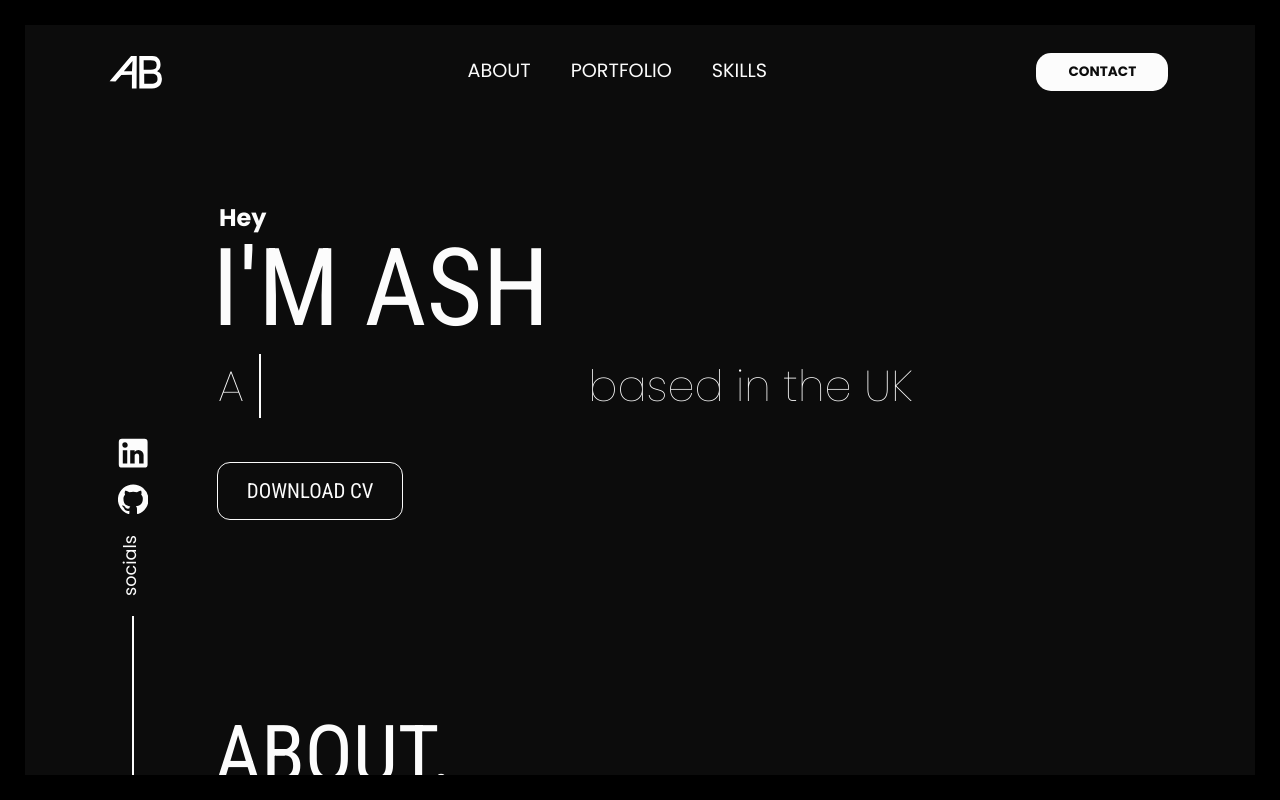
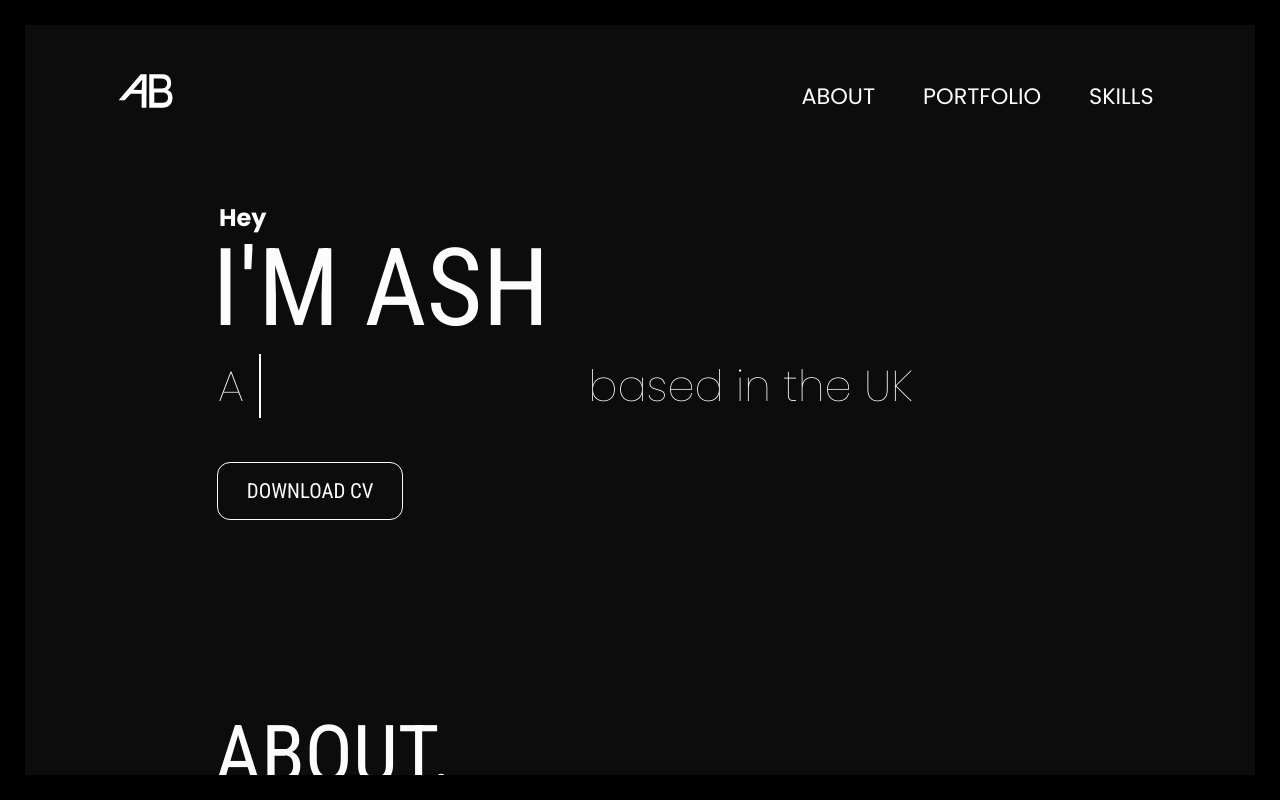
Before and after one commit to HighRoller94/portfolio, a React (Create React App) app: page / in a window 1280 px wide. Shown: the top 800 px of the page. Built offline with nearby package versions, Linux system fonts and the light colour scheme.

Commit message:
mobile first components/cleaned code up a bit

```diff
--- a/src/styles/_navOverlay.scss
+++ b/src/styles/_navOverlay.scss
@@ -2,21 +2,35 @@
     .navbar {
         position: fixed;
         display: flex;
-        height: 17.5vh;
+        height: 8rem;
+        justify-content: center;
+        align-items: center;
         width: 100%;
         z-index: 10;
         .navbar__container {
-            width: 83%;
+            width: 80%;
             display: flex;
             justify-content: space-between;
             align-items: center;
             margin: 0 auto;
             .nav__logo {
-                height: 3.1rem;
-                margin-top: 15px;
+                width: 3rem;
             }
             .navbar__toggle {
-                display: none;
+                margin-top: -.75rem;
+                z-index: 100;
+                display: flex;
+                flex-direction: column;
+                transition: 200ms;
+                .menu__bar {
+                    display: block;
+                    width: 31px;
+                    height: 3px;
+                    border-radius: 20px;
+                    margin: 3.4px auto;
+                    background-color: currentColor;
+                    transition: all 0.3s ease-in-out;
+                }
             }
             .navbar__toggle.active {
                 .menu__bar:nth-child(2) {
@@ -33,8 +47,196 @@
             }
             .navbar__menu {
                 display: flex;
+                flex-direction: column;
+                position: absolute;
+                align-items: center;
+                justify-content: center;
+                transition: all .5s ease;
+                background-color: $offBlack;
+                right: 0;
+                width: 100%;
+                top: -1000px;
+                opacity: 1;
+                z-index: 99;
+                .navbar__item {
+                    margin: 3vh auto;
+                    .navbar__links {
+                        font-size: clamp(2.2rem, 4vw, 3.5rem);
+                        opacity: 0.5;
+                        font-weight: 200;
+                        transition: 200ms ease-in;
+                        position: relative;
+                        &:before {
+                            content: "";
+                            position: absolute;
+                            width: 0;
+                            height: 4px;
+                            bottom: -16px;
+                            margin-left: -3px;
+                            margin-bottom: 10px;
+                            background-color: $offWhite;
+                            visibility: hidden;
+                            transition: 300ms ease-in-out;
+                        }
+                        &:hover:before {
+                            display: flex;
+                            justify-content: center;
+                            visibility: visible;
+                            width: 108%;
+                            opacity: 1;
+                        }
+                    }
+                }
+                .menu__socials {
+                    display: flex;
+                    justify-content: center;
+                    align-items: center;
+                    .li__icon {
+                        font-size: 3.25rem;
+                        margin: 0 1.5rem;
+                        margin-top: 1.2rem;
+                        &:hover {
+                            opacity: 0.7;
+                        }
+                    }
+                    .gh__icon {
+                        font-size: 2.75rem;
+                        margin: 0 1.5rem;
+                        margin-top: 1.2rem;
+                        &:hover {
+                            opacity: 0.7;
+                        }
+                    }
+                }
+            }
+            .navbar__menu.active {
+                background-color: $offBlack;
+                top: 0;
                 list-style: none;
-                margin-left: -5px;
+                right: 0;
+                opacity: 1;
+                width: 100%;
+                transition: all .5s ease;
+                z-index: 99;
+                height: 99vh;
+                margin-top: -.75rem;
+                .navbar__item {
+                    margin: 3vh auto;
+                    h1 {
+                        font-size: 2.7rem;
+                    }
+                    .navbar__links {
+                        font-size: clamp(2.2rem, 2vw, 3rem);
+                        transition: 200ms ease-in;
+                        font-weight: 200;
+                        &:hover {
+                            opacity: 1;
+                        }
+                    }
+                }
+                .mobile__contact {
+                    display: block;
+                    opacity: 1;
+                    background-color: $offWhite;
+                    color: $offBlack;
+                    margin: 5vh auto;
+                    h1 {
+                        font-family: 'Roboto Condensed', sans-serif;
+                        font-weight: 400;
+                        font-size: 2.2rem;
+                        padding: 6px 13px;
+                    }
+                }
+            }
+            .nav__button__div {
+                display: none;
+
+            }
+        }
+    }
+    .socials {
+        display: none;
+    }
+    .download__icon {
+        display: none;
+    }
+    .link {
+        color: currentColor;
+    }
+}
+
+@media screen and (min-width: 768px) {
+    .overlay {
+        .navbar {
+            height: 12rem;
+            .navbar__container {
+                width: 84%;
+                .nav__logo {
+                    margin-left: 1rem;
+                    width: 3.5rem;
+                }
+                .navbar__toggle {
+                    display: none;
+                }
+                .navbar__menu {
+                    background: none;
+                    width: 100%;
+                    display: flex;
+                    flex-direction: row;
+                    justify-content: right;
+                    list-style: none;
+                    position: static;
+                    .navbar__item {
+                        margin: 0 1.5rem;
+                        .navbar__links {
+                            font-size: 1.4rem;
+                            font-weight: 400;
+                            opacity: 1;
+                            &:hover {
+                                cursor: pointer;
+                            }
+                        }
+                    }
+                    .mobile__contact {
+                        display: none;
+                    }
+                    .menu__socials {
+                        display: none;
+                    }
+                }
+            }
+
+        }
+    }
+}
+
+@media screen and (min-width: 1312px) {
+    .overlay {
+        .navbar {
+            position: fixed;
+            height: 11.5rem;
+            display: flex;
+            width: 100%;
+            z-index: 10;
+            .navbar__container {
+                width: 83%;
+                display: flex;
+                justify-content: space-between;
+                align-items: center;
+                margin: 0 auto;
+                .nav__logo {
+                    height: 4rem;
+                    margin-left: 0;
+                }
+                .navbar__toggle {
+                    display: none;
+                }
+                .navbar__menu {
+                    display: flex;
+                    list-style: none;
+                    margin-left: .5rem;
+                    margin-top: -1rem;
+                    justify-content: center;
                     .navbar__item {
                         margin: 0 20px;
                         .navbar__links {
@@ -69,19 +271,12 @@
                     }
                 }
                 .nav__button__div {
-                button {
-                    background-color: $offWhite;
-                    color: $offBlack;
-                    outline: none;
-                    border: none;
-                    border-radius: 15px;
-                    padding: 9px 32px;
-                    font-size: .85rem;
-                    font-weight: 550;
-                    font-kerning: 1px;
+                    display: block;
+                    margin-left: 1.25rem;
+                    margin-top: -1rem;
+                    h1 {
+                        font-size: 1.5rem;
                         text-transform: uppercase;
-                    margin-right: 3px;
-                    margin-top: 3px;
                     }
                 }
             }
@@ -94,6 +289,7 @@
             bottom: 0;
             left: 8%;
             z-index: 99;
+            color: $offWhite;
             .link {
                 color: currentColor;
             }
@@ -119,11 +315,13 @@
             }
         }
         .download__icon {
+            display: block;
             position: fixed;
             bottom: 40rem;
             right: 10rem;
             font-size: 3rem;
             visibility: hidden;
+            color: $offWhite;
             opacity: 0;
             transition: 1s;
             z-index: 10;
@@ -138,138 +336,4 @@
         }
     }
 
-@media screen and (max-width: 500px) {
-    .overlay {
-        .navbar {
-            display: flex;
-            position: fixed;
-            justify-content: center;
-            width: 100%;
-            .navbar__container {
-                display: flex;
-                justify-content: space-between;
-                position: relative;
-                width: 100%;
-                z-index: 999;
-                .nav__logo {
-                    width: 2.7rem;
-                    position: absolute;
-                    top: 20%;
-                    z-index: 999;
-                    padding: 0 4rem;
 }
-                .navbar__toggle {
-                    margin-top: 2px;
-                    padding: 0 4rem;
-                    z-index: 100;
-                    display: flex;
-                    flex-direction: column;
-                    transition: 200ms;
-                    .menu__bar {
-                        display: block;
-                        width: 31px;
-                        height: 3px;
-                        border-radius: 20px;
-                        margin: 3.4px auto;
-                        background-color: currentColor;
-                        transition: all 0.3s ease-in-out;
-                    }
-                }
-                .navbar__menu {
-                    display: flex;
-                    flex-direction: column;
-                    position: absolute;
-                    align-items: center;
-                    justify-content: center;
-                    transition: all .5s ease;
-                    background-color: $offBlack;
-                    right: 0;
-                    width: 100%;
-                    top: -1000px;
-                    opacity: 1;
-                    z-index: 99;
-                    .menu__socials {
-                        display: flex;
-                        justify-content: center;
-                        align-items: center;
-                        .li__icon {
-                            font-size: 3.25rem;
-                            margin: 0 1.5rem;
-                            margin-top: 1.2rem;
-                        }
-                        .gh__icon {
-                            font-size: 2.75rem;
-                            margin: 0 1.5rem;
-                            margin-top: 1.2rem;
-                        }
-                    }
-                    .navbar__item {
-                        margin: 3vh auto;
-                        h1 {
-                            font-size: 3rem;
-                        }
-                        .navbar__links {
-                            font-size: clamp(2.2rem, 4vw, 3.5rem);
-                            opacity: 0.5;
-                            transition: 200ms ease-in;
-                            font-weight: 100;
-                            &:hover {
-                                opacity: 1;
-                            }
-                        }
-                    }
-                }
-                .navbar__menu.active {
-                    background-color: $offBlack;
-                    top: 1.4rem;
-                    right: 0;
-                    opacity: 1;
-                    width: 100%;
-                    transition: all .5s ease;
-                    z-index: 99;
-                    height: 99vh;
-                    margin-top: -.75rem;
-                    .navbar__item {
-                        margin: 3vh auto;
-                        h1 {
-                            font-size: 2.7rem;
-                        }
-                        .navbar__links {
-                            font-size: clamp(2.2rem, 2vw, 3rem);
-                            opacity: 0.5;
-                            transition: 200ms ease-in;
-                            font-weight: 100;
-                            &:hover {
-                                opacity: 1;
-                            }
-                        }
-                    }
-                    .mobile__contact {
-                        display: block;
-                        opacity: 1;
-                        background-color: $offWhite;
-                        color: $offBlack;
-                        margin: 5vh auto;
-                        h1 {
-                            font-family: 'Roboto Condensed', sans-serif;
-                            font-weight: 400;
-                            font-size: 2.2rem;
-                            padding: 6px 13px;
-                        }
-                    }
-                }
-                .nav__button__div {
-                    display: none;
-                    width: 0%;
-                }
-            }
-        }
-        .socials {
-            display: none;
-        }
-        .download__icon {
-            display: none;
-        }
-    }
-
-}
```
Lines whose indentation alone changed are shown as unchanged.
